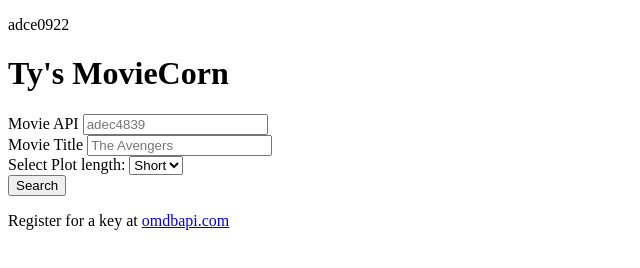
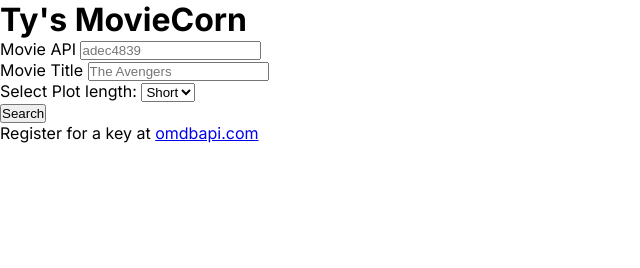
Before and after one commit to Tjseawood/MovieApp, a website built with Vite: page index.html in a window 1280 px wide. Shown: the whole page, without its empty margins (0-640 px from the left). Built offline with nearby package versions, Linux system fonts and the light colour scheme; some packages are replaced by stand-ins of ours; no server answers.

Commit message:
Removed sensitive date from HTML and add CSS

```diff
--- a/index.html
+++ b/index.html
@@ -9,7 +9,7 @@
     <link rel="stylesheet" href="https://cdnjs.cloudflare.com/ajax/libs/font-awesome/6.1.2/css/all.min.css" integrity="sha512-1sCRPdkRXhBV2PBLUdRb4tMg1w2YPf37qatUFeS7zlBy7jJI8Lf4VHwWfZZfpXtYSLy85pkm9GaYVYMfw5BC1A==" crossorigin="anonymous" referrerpolicy="no-referrer" />
   </head>
   <body>
-<p>adce0922</p>
+
     <div class="wrapper">
       <!--------------------------START OF LOGO------------------------>
         <div class="logo">
--- a/style.css
+++ b/style.css
@@ -1,4 +1,4 @@
-/* @import url('https://fonts.googleapis.com/css2?family=Inter:wght@300;400;500;600;700;800&display=swap');
+@import url('https://fonts.googleapis.com/css2?family=Inter:wght@300;400;500;600;700;800&display=swap');
 
 :root{
   --md-dark-color: #1d1d1d;
@@ -18,93 +18,5 @@ body{
 }
 
 a{
-  text-decoration: none;
+  text-decoration: underline;
 }
-
-img{
-  width: 100%;
-  display: block;
-}
-
-.wrapper{
-  min-height: 100vh;
-  background-color: var(--dark-color);
-  padding: 0 1rem;
-}
-.wrapper .container{
-    min-width: 100vh;
-    margin: 0 auto;
-    padding: 0 1rem;
-
-}
-.search-container{
-  background-color: var(--md-dark-color);
-  height: 180px;
-  display: flex;
-  align-items: center;
-  justify-content: center;
-}
-
-.logo{
-  font-size: 2rem;
-  color: #fff;
-  font-weight: bold;
-}
-.logo h1 span{
-  color: var(--blue-color);
-}
-
-.field{
-  display: -webkit-box;
-  display: -ms-flexbox;
-  display: flex;
-  -webkit-box-align: stretch;
-      -ms-flex-align: stretch;
-          align-items: stretch;
-  -webkit-box-pack: center;
-      -ms-flex-pack: center;
-          justify-content: center;
-  -webkit-box-orient: vertical;
-  -webkit-box-direction: normal;
-      -ms-flex-direction: column;
-          flex-direction: column;
-  position: relative;
-}
-
-.field label{
-  -ms-flex-item-align: center;
-  align-self: center;
-  margin-right: 1rem;
-  font-size: 2rem;
-  color: #fff;
-  font-weight: 500;
-  margin-bottom: 1.5rem;
-}
-
-.search-element .form-control{
-  padding: 1rem 2rem;
-  font-size: 1.4rem;
-  border: none;
-  border-top-left-radius: 3px;
-  border-bottom-left-radius: 3px;
-  outline: none;
-  color: var(--light-dark-color);
-  width: 350px;
-}
-
-
-.result-container{
-  padding: 3rem 0;
-}
-.movie-poster img{
-  max-width: 300px;
-  margin: 0 auto;
-  border: 4px solid 1d1d1d;
-}
-
-.movie-info{
-  text-align: center;
-  color:#aaa;
-  padding-top: 3rem;
-}
- */
```
